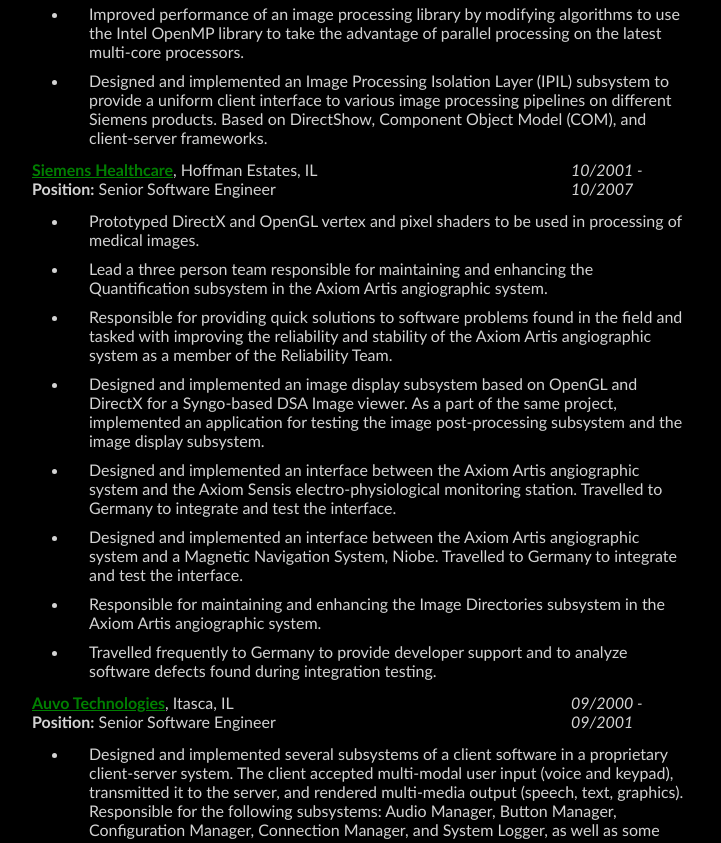
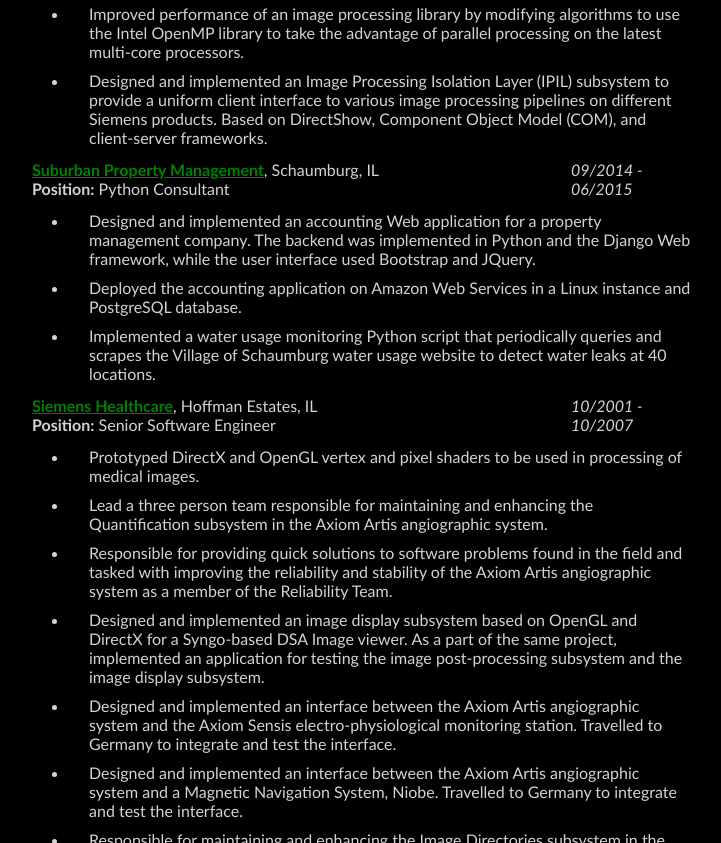
Before and after one commit to jbroda/jbroda.github.io, a plain HTML site: page index.html in a window 1280 px wide. Shown: the part 702-1545 px from the top of the page, without its empty margins (300-1021 px from the left). Drawn offline with Linux system fonts and the light colour scheme.

Commit message:
Latest update from bitbucket.

```diff
--- a/index.html
+++ b/index.html
@@ -5,22 +5,26 @@
 <HEAD>
 <TITLE>Resume - Jacek Broda</TITLE>
 <META http-equiv=Content-Type content="text/html; charset=windows-1252">
-<META
-        content="resume, www, python, perl, tcl, tk, computing, dsp, wireless,digital
+<META content="resume, www, python, perl, tcl, tk, computing, dsp, wireless,digital
                signal processing, embedded systems, web, c++, visual, linux,
                expect, dsp, micro, micro-controller, object-oriented, pair-gain,
                telecommunications, unix, assembly, javascript,java-script, computing, MFC,
                COM, Siemens, Syngo, DICOM, Medical, angiography, x-ray, BSR, Artis"
       name=keywords>
+
 <META content="MSHTML 6.00.2800.1226" name=GENERATOR>
+
 <STYLE TYPE="text/css">
+@media screen {
   body {
       background-color: black;
       color: lightgray;
       font-family: Calibri;
   }
+
   a {
       color:green
+  }
 }
 
 @media print {
@@ -29,11 +33,13 @@ a {
       color: black;
       font-family: Calibri;
   }
+
   a {
       color:blue;
   }
 }
 </STYLE>
+
 </HEAD>
 
 <BODY text="#000000" vLink="#0000ff" aLink="#0000ff" link="#0000ff" bgColor="#ffffff">
@@ -49,7 +55,7 @@ a {
               </TR>
               <TR>
                 <TD align=left>&nbsp</TD>
-          <TD align=right>phone: <a href="tel:1-847-220-7099">(847) 220-7099</a></TD>
+                <TD align=right><a href="tel:+1-847-220-7099">+1 (847) 220-7099</a></TD>
               </TR>
               <TR>
                 <TD align=left>Schaumburg, IL</TD>
@@ -71,6 +77,8 @@ a {
           <DD>
           <TABLE cellSpacing=8 cellPadding=1 align=center border=0>
             <TBODY>
+
+            <!-- Siemens -->
             <TR>
               <TD colSpan=2>
                 <TABLE border=0>
@@ -159,7 +167,48 @@ a {
               <TD>Designed and implemented an Image Processing Isolation Layer
                   (IPIL) subsystem to provide a uniform client interface to various
                   image processing pipelines on different Siemens products. Based on
-                DirectShow, Component Object Model (COM), and client-server frameworks.</TD></TR>
+                  DirectShow, Component Object Model (COM), and client-server frameworks.
+              </TD>
+            </TR>
+
+            <!-- Suburban Property Management -->
+            <TR>
+              <TD colSpan=2>
+                <TABLE border=0>
+                  <TBODY>
+                    <TR>
+                      <TD width=535><B><A href="http://www.suburbanpm.com/">Suburban Property Management</A></B>,
+                      Schaumburg, IL<BR>
+                      <B>Position:</B> Python Consultant</TD>
+                      <TD vAlign=top align=left><EM>09/2014 - 06/2015</EM></TD>
+                    </TR>
+                  </TBODY>
+                </TABLE>
+              </TD>
+            </TR>
+            <TR>
+              <TD vAlign=top width=50>
+                <UL><LI></LI></UL>
+              </TD>
+              <TD>Designed and implemented an accounting Web application for a property management company. The backend
+                was implemented in Python and the Django Web framework, while the user interface used Bootstrap and JQuery.</TD>
+              </TD>
+            </TR>
+            <TR>
+              <TD vAlign=top width=50>
+                <UL><LI></LI></UL>
+              </TD>
+              <TD>Deployed the accounting application on Amazon Web Services in a Linux instance and PostgreSQL database.</TD>
+            </TR>
+            <TR>
+              <TD vAlign=top width=50>
+                <UL><LI></LI></UL>
+              </TD>
+              <TD>Implemented a water usage monitoring Python script that periodically queries and scrapes
+                  the Village of Schaumburg water usage website to detect water leaks at 40 locations.</TD>
+            </TR>
+
+            <!-- Siemens -->
             <TR>
               <TD colSpan=2>
                 <TABLE border=0>
@@ -236,6 +285,8 @@ a {
               <TD>&nbsp; </TD>
             </TR>
             -->
+
+            <!-- Auvo Technologies -->
             <TR>
               <TD colSpan=2>
                 <TABLE border=0>
@@ -299,6 +350,7 @@ a {
             </TR>
             -->
 
+            <!-- Siemens -->
             <TR>
               <TD colSpan=2>
                 <TABLE border=0>
@@ -349,6 +401,8 @@ a {
               <TD>&nbsp;</TD>
             </TR>
             -->
+
+            <!-- Charles Industries -->
             <TR>
               <TD colSpan=2>
                 <TABLE border=0>
@@ -395,7 +449,9 @@ a {
             <TR>
               <TD vAlign=top width=50>
                 <UL>
-                <LI></LI></UL></TD>
+                  <LI></LI>
+                </UL>
+              </TD>
               <TD>Designed and implemented a FLASH memory programmer (flasher)
                 for the MDSL line card. It consisted of a flasher module running
                 on a Motorola processor and a TCL/Expect script running on a SUN
@@ -427,15 +483,19 @@ a {
                 the PVCS version control system. The scripts provided additional
                 functionality required by the engineering team and missing from
                 PVCS. </TD></TR>
+
             <!--
             <TR>
               <TD vAlign=top width=50></TD>
               <TD>&nbsp; </TD>
             </TR>
             -->
+
             </TBODY>
           </TABLE>
           <P></P>
+
+          <!-- Education -->
           <DT><STRONG>EDUCATION</STRONG>
           <DD>
           <!--
```
Lines whose indentation alone changed are shown as unchanged.
